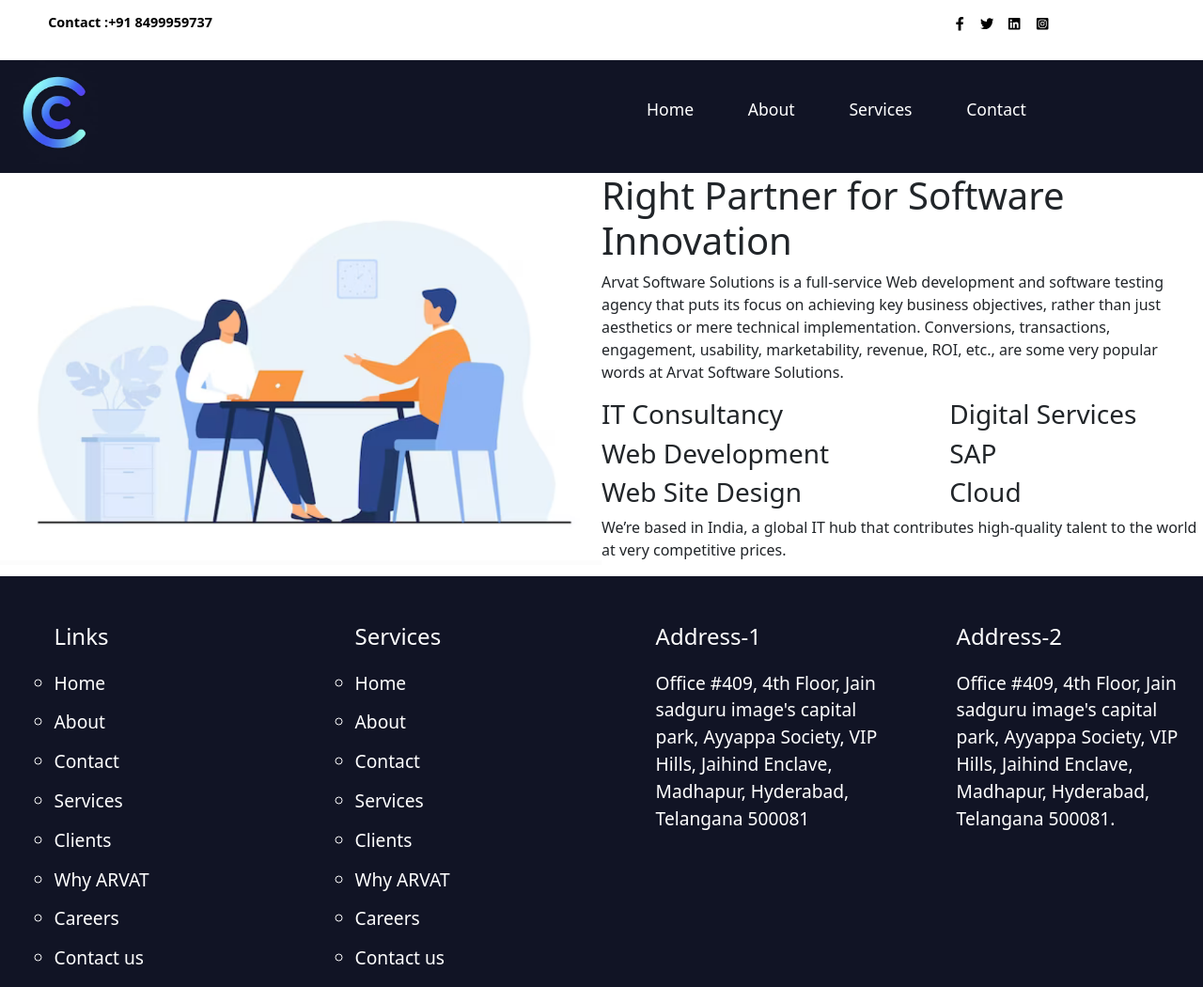
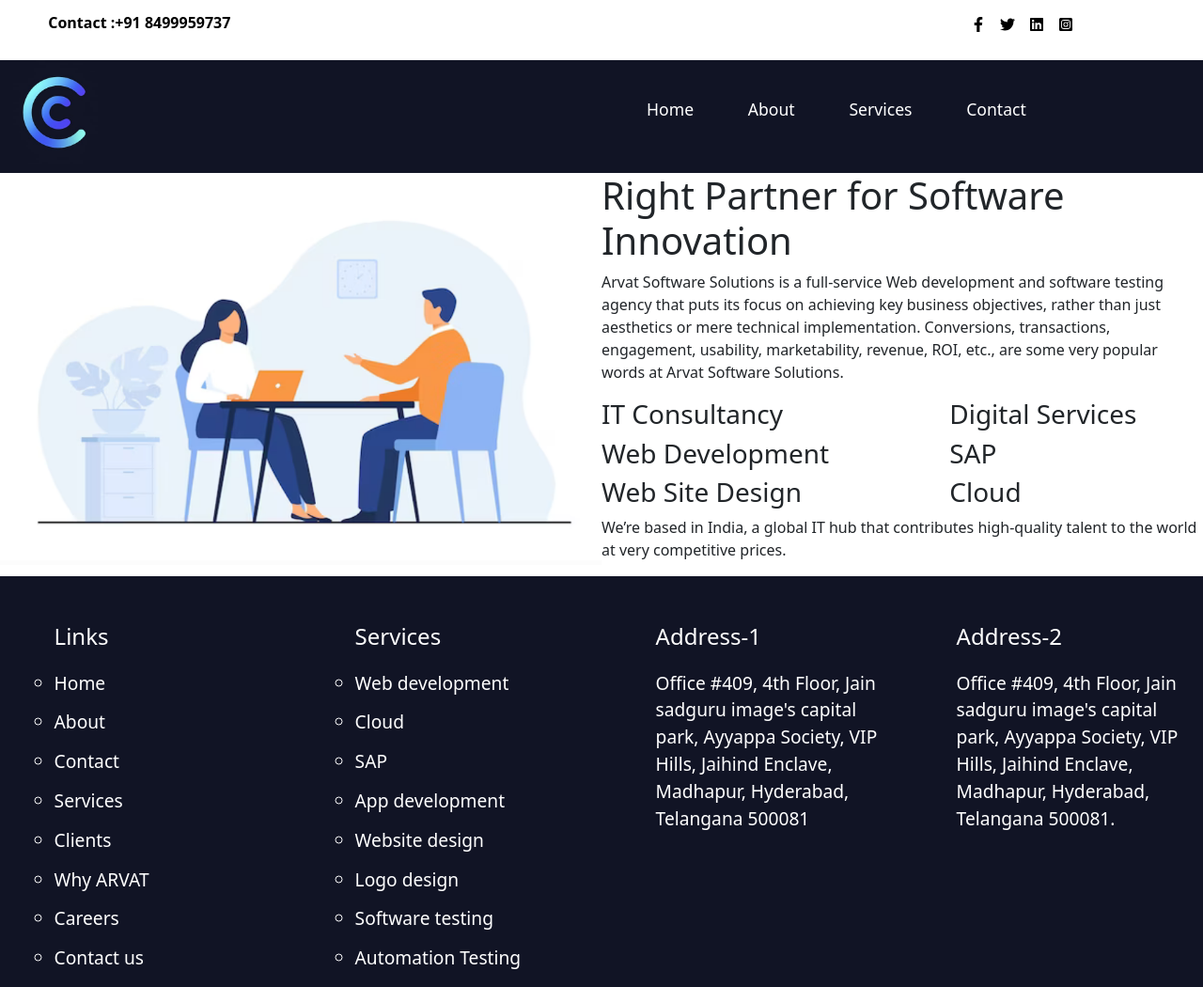
Before and after one commit to muralikarthik123/Clivora_solutions, a React (Create React App) app: page /about in a window 1280 px wide. Shown: the whole page at 94% size. Built offline with nearby package versions, Linux system fonts and the light colour scheme.

Commit message:
footer.jsx header.css home.css

```diff
--- a/src/footer/footer.jsx
+++ b/src/footer/footer.jsx
@@ -24,14 +24,14 @@
       <div className='c1'>
         <ul>
             <h1>Services</h1>
-            <Link to='/' style={{textDecoration:'none',color:'white'}}><li>Home</li></Link>
-            <Link to='/about' style={{textDecoration:'none',color:'white'}}><li>About</li></Link>
-            <Link to='/cont' style={{textDecoration:'none',color:'white'}}><li>Contact</li></Link>
-            <Link to='/services' style={{textDecoration:'none',color:'white'}}><li>Services</li></Link>
-            <Link to='/services' style={{textDecoration:'none',color:'white'}}><li>Clients</li></Link>
-            <Link to='/services' style={{textDecoration:'none',color:'white'}}><li>Why ARVAT</li></Link>
-            <Link to='/services' style={{textDecoration:'none',color:'white'}}><li>Careers</li></Link>
-            <Link to='/services' style={{textDecoration:'none',color:'white'}}><li>Contact us</li></Link>
+            <Link to='/' style={{textDecoration:'none',color:'white'}}><li>Web development</li></Link>
+            <Link to='/about' style={{textDecoration:'none',color:'white'}}><li>Cloud</li></Link>
+            <Link to='/cont' style={{textDecoration:'none',color:'white'}}><li>SAP</li></Link>
+            <Link to='/services' style={{textDecoration:'none',color:'white'}}><li>App development</li></Link>
+            <Link to='/services' style={{textDecoration:'none',color:'white'}}><li>Website design</li></Link>
+            <Link to='/services' style={{textDecoration:'none',color:'white'}}><li>Logo design</li></Link>
+            <Link to='/services' style={{textDecoration:'none',color:'white'}}><li>Software testing</li></Link>
+            <Link to='/services' style={{textDecoration:'none',color:'white'}}><li>Automation Testing</li></Link>
         </ul>
       </div>
 
--- a/src/header/header.css
+++ b/src/header/header.css
@@ -17,7 +17,7 @@
             align-items: center;
             color:white;
             padding-right: 10px;
-            font-size: 1.1rem;
+            font-size: 0.8rem;
             height:10vh;
             p{
                 font-weight: 800;
@@ -25,7 +25,7 @@
             ul{
                 display:flex;
                 gap:15px;
-                font-size: 0.9rem;
+                font-size: 1rem;
                 li{
                     list-style-type: none;
                     cursor: pointer;
@@ -50,7 +50,7 @@
                 .icon1{
                     font-size: 30px;
                     color:white;
-                    margin-left: 50%;
+                    margin-left: 30%;
                 }
             }
         }
@@ -71,13 +71,6 @@
                 list-style-type: none;
                 border: 0.5px solid #176d7c;
                 height:50px;
-                /* .close{
-                    padding-left: 80%;
-                    color: #ffc107;
-                    .icon2{
-                        font-size: 30px;
-                    }
-                } */
                 button{
                     display:none;
 
@@ -195,7 +188,7 @@
             align-items: center;
             color:black;
             padding-right: 10px;
-            font-size: 0.9rem;
+            font-size: 1rem;
             p{
                 font-weight: 800;
             }
@@ -203,7 +196,7 @@
                 display:flex;
                 gap:15px;
                 margin-left: 62%;
-                font-size: 0.9rem;
+                font-size: 1rem;
                 li{
                     list-style-type: none;
                     cursor: pointer;
--- a/src/home/home.css
+++ b/src/home/home.css
@@ -23,24 +23,23 @@
             display:flex;
             flex-direction: column;
             background-color: #eae2e2;
-            gap:5%;
-            padding-top: 10px;
-            height: 150vh;
+            height: auto;
             align-items: center;
             .subbox{
+                margin-top: 10px;
                 .icons{
                     font-size: 3.5rem;
                     margin-top: 5%;
                     margin-left: 43%;
                 }
                 width:90%;
-                height: 45vh;
+                height: auto;
                 h3{
                     text-align: center;
                     text-decoration: underline;
                 }
                 p{
-                    padding-left: 10%;
+                    padding-left: 5%;
                 }
                 margin-left: 2%;
                 border:1px solid #111425;
@@ -55,7 +54,6 @@
             width:100%;
             display:flex;
             flex-direction: column;
-            height:100vh;
             padding: 5%;
             gap:5%;
             .box4sub1{
@@ -83,7 +81,6 @@
         }
         .box5{
             width:100%;
-
             background-color: #111425;
             height:auto;
             padding-top: 5%;
@@ -125,13 +122,13 @@
                     margin-top: 10%;
                     border: 1px solid white;
                     width:90%;
-                    height:25vh;
                     margin-left: 5%;
                     padding-left: 5%;
                     padding-top: 10px;
                     border-radius: 20px;
                     h3{
                         text-decoration: underline;
+                        font-size: 1.5rem;
                     }
                     p{
                         width:100%
```
